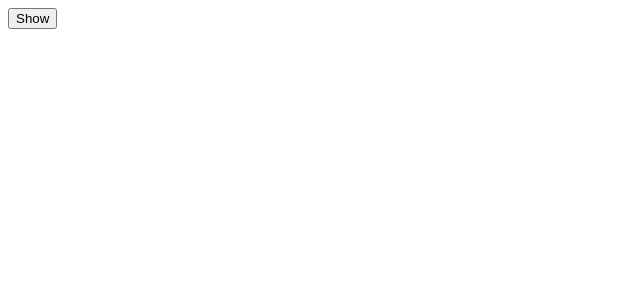
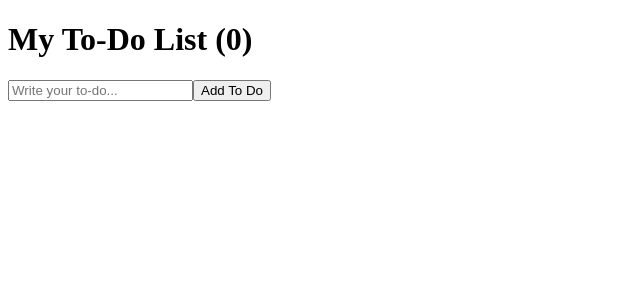
Before and after one commit to chmh0805/react-learn, a React (Create React App) app in the folder react-for-beginners/: page / in a window 1280 px wide. Shown: the top 300 px of the page, without its empty margins (0-640 px from the left). Built offline with nearby package versions, Linux system fonts and the light colour scheme.

Commit message:
feat: 1. start to make to-do list

```diff
--- a/react-for-beginners/src/App.js
+++ b/react-for-beginners/src/App.js
@@ -1,21 +1,32 @@
-import { useEffect, useState } from "react";
-
-const Hello = () => {
-	useEffect(() => {
-		console.log("Created! :)");
-		return () => console.log("Destroyed! ;("); // cleanUp Function
-	});
-
-	return <h1>Hello</h1>;
-};
+import { useState } from "react";
 
 function App() {
-	const [showing, setShowing] = useState(false);
-	const onClick = () => setShowing((prev) => !prev);
+	const [toDo, setToDo] = useState("");
+	const [toDoList, setToDoList] = useState([]);
+	const onChange = (e) => {
+		setToDo(e.target.value);
+	};
+	const onSubmit = (e) => {
+		e.preventDefault();
+		if (toDo === "") return;
+
+		setToDoList((currentArray) => [toDo, ...currentArray]);
+		setToDo("");
+	};
+	console.log(toDoList);
+
 	return (
 		<div>
-			{showing ? <Hello /> : null}
-			<button onClick={onClick}>{showing ? "Hide" : "Show"}</button>
+			<h1>My To-Do List ({toDoList.length})</h1>
+			<form onSubmit={onSubmit}>
+				<input
+					type="text"
+					placeholder="Write your to-do..."
+					value={toDo}
+					onChange={onChange}
+				/>
+				<button>Add To Do</button>
+			</form>
 		</div>
 	);
 }
--- a/react-for-beginners/src/App.module.css
+++ /dev/null
@@ -1,5 +0,0 @@
-.title {
-	font-family: system-ui, -apple-system, BlinkMacSystemFont, "Segoe UI", Roboto,
-		Oxygen, Ubuntu, Cantarell, "Open Sans", "Helvetica Neue", sans-serif;
-	font-size: 18px;
-}
--- a/react-for-beginners/src/Button.module.css
+++ /dev/null
@@ -1,4 +0,0 @@
-.btn {
-	color: white;
-	background-color: tomato;
-}
```
Also changed, not shown: react-for-beginners/src/Button.js (deleted, +0 -17 lines).
